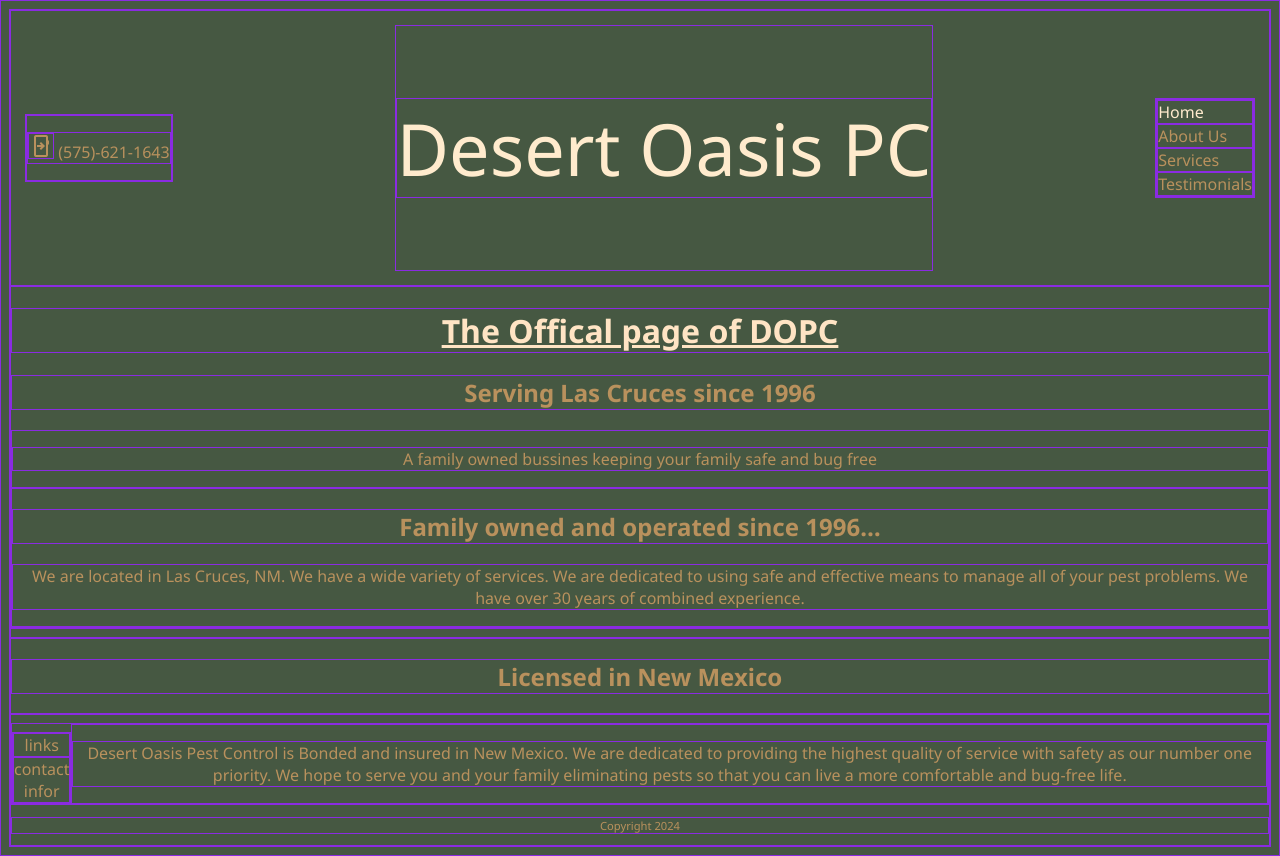
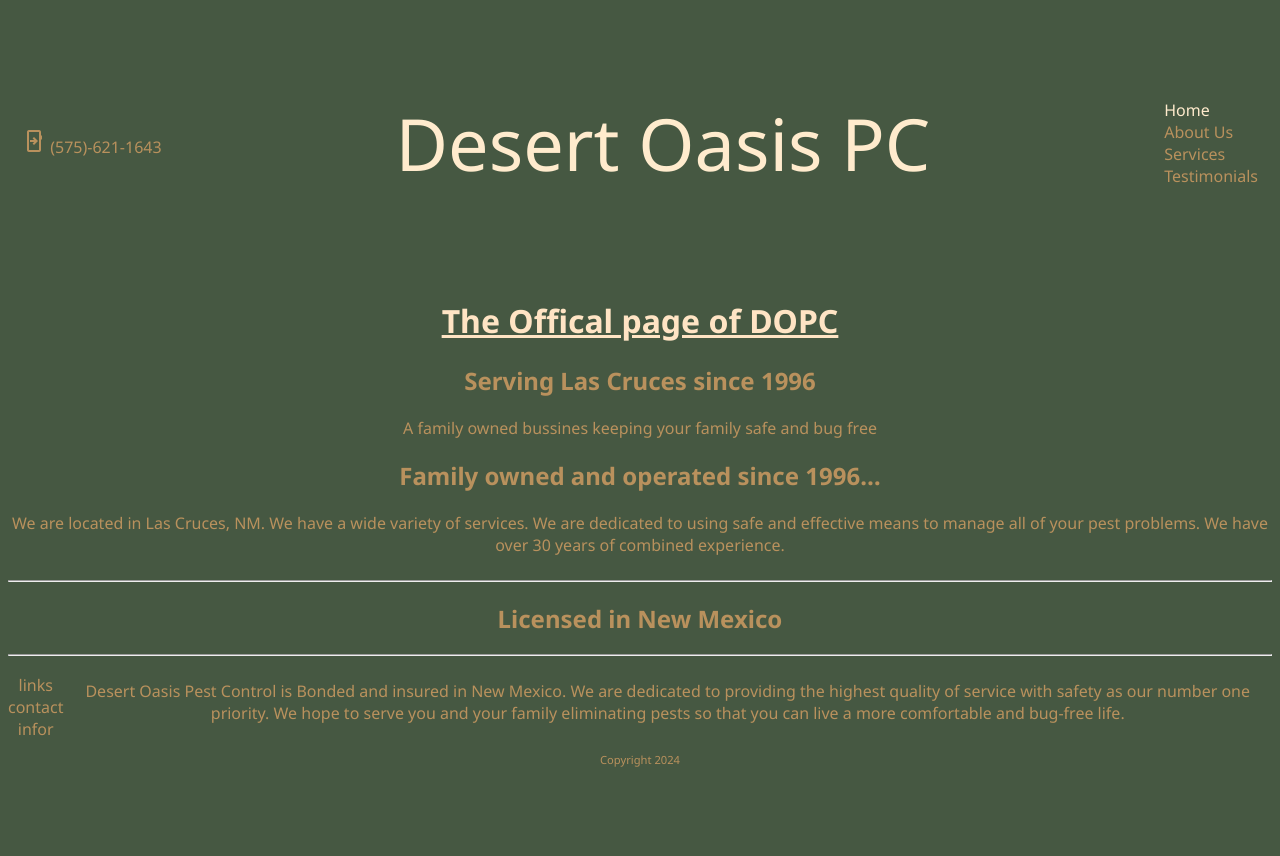
Before and after one commit to skohler16/Desert_Oasis_Pest_Control, a plain HTML site: page index.html in a window 1280 px wide. After the commit the page ends 800 px from the top, so only its background shows below. Drawn offline with nearby package versions, Linux system fonts and the light colour scheme.

Commit message:
updated the style.css

```diff
--- a/style.css
+++ b/style.css
@@ -1,5 +1,5 @@
 *{
-    border: 1px solid blueviolet;
+    /* border: 1px solid blueviolet; */
     box-sizing: border-box;
     margin: none;
     font-family: "Noto Sans", sans-serif;
```
